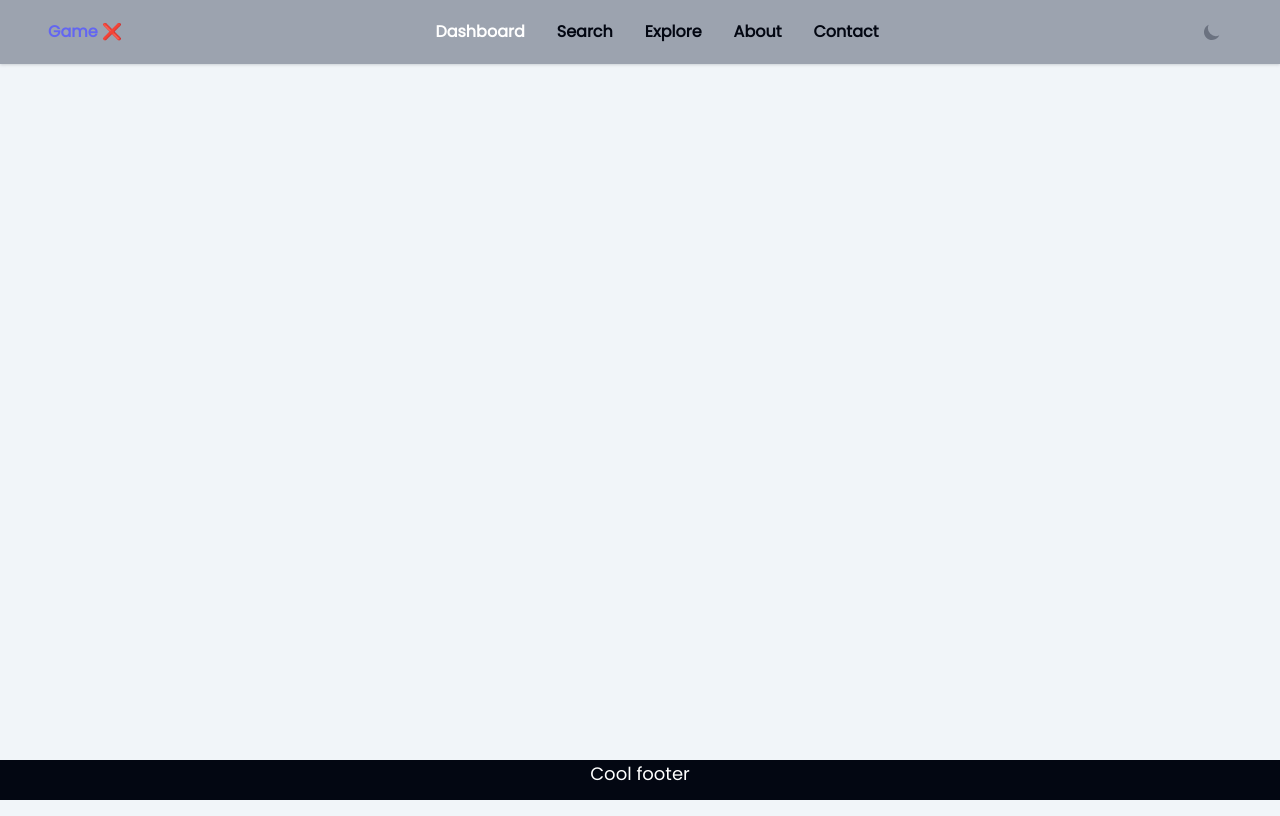
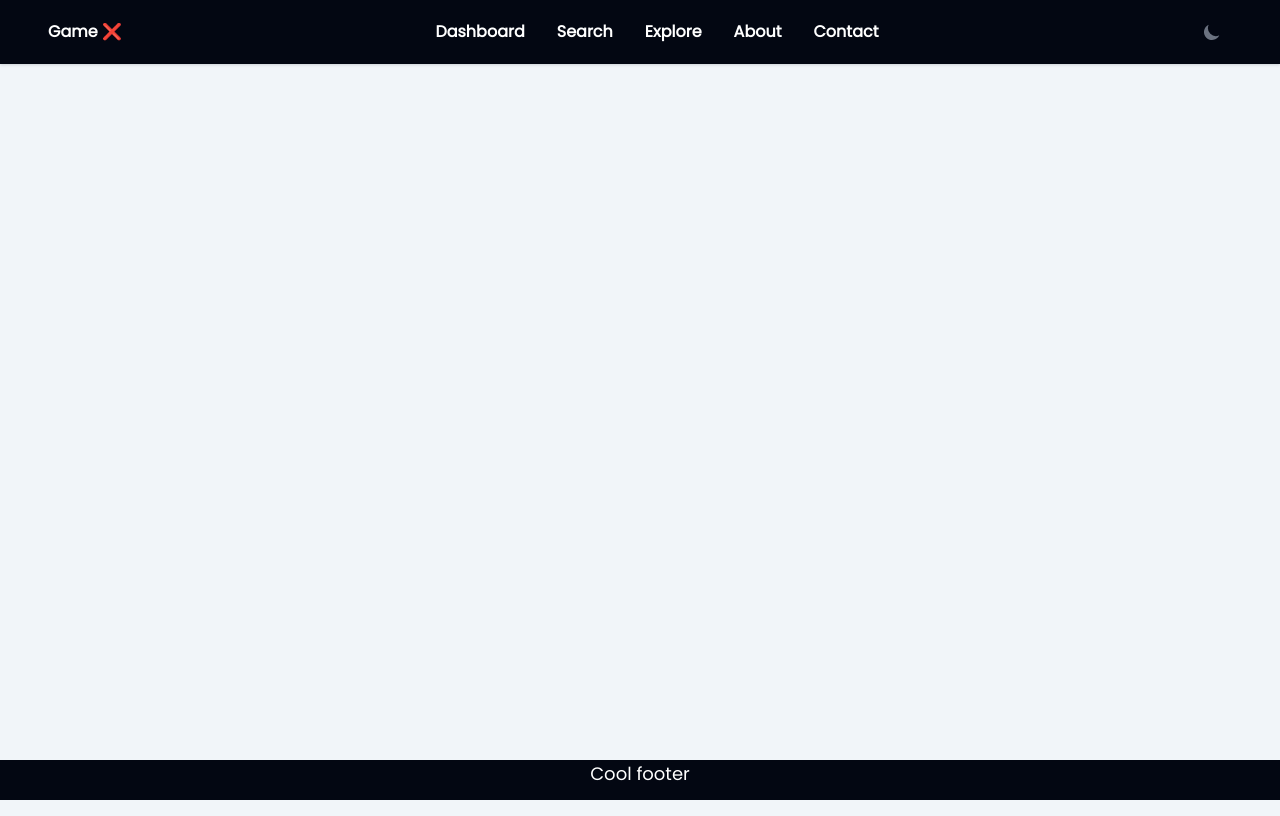
Before and after one commit to brrock/Game-x-new, an Eleventy site: page src/index.njk in a window 1280 px wide. Built offline with nearby package versions, Linux system fonts and the light colour scheme; Eleventy itself is replaced by a stand-in of ours; files that its build step writes are made by us from their sources.

Commit message:
W in the chat

```diff
--- a/src/_includes/header.njk
+++ b/src/_includes/header.njk
@@ -1,13 +1,13 @@
-<nav class="bg-gray-400     shadow shadow-gray-300  dark:bg-gradient-to-r from-indigo-500 via-purple-500 to-pink-500  w-100 px-8 md:px-auto absolute inset-x-0 top-0 dark: text-white ">
+<nav class="bg-gray-950     shadow shadow-gray-300  dark:bg-gradient-to-r from-indigo-500 via-purple-500 to-pink-500  w-100 px-8 md:px-auto absolute inset-x-0 top-0 dark: text-white ">
   <div
     class="md:h-16 h-28 mx-auto md:px-4 container flex items-center justify-between flex-wrap md:flex-nowrap">
     <!-- Logo -->
     <div
-      class="text-indigo-500 dark:text-white md:order-1">
+      class="  text-white md:order-1">
       <!-- Heroicon - Chip Outline -->
-      <span class="h-10 w-10 font-extrabold"> Game  <span> &#10060;  </span> </span>
+      <span class="h-10 w-10 font-extrabold "> Game  <span> &#10060;  </span> </span>
     </div>
-    <div class="text-gray-950    order-3 w-full md:w-auto md:order-2 dark:text-white">
+    <div class="   order-3 w-full md:w-auto md:order-2 text-white">
       <ul
         class="flex font-semibold justify-between">
         <!-- Active Link = text-indigo-500 Inactive Link = hover:text-indigo-500 -->
@@ -32,7 +32,7 @@
           <button
         id="theme-toggle"
         type="button"
-        class="text-gray-500 dark:text-gray-400 hover:bg-gray-100 dark:hover:bg-gray-700 focus:outline-none focus:ring-4
+        class="text-gray-500    dark:text-gray-400 hover:bg-gray-100 dark:hover:bg-gray-700 focus:outline-none focus:ring-4
           focus:ring-gray-200 dark:focus:ring-gray-700 rounded-lg text-sm p-2.5">
         <svg
           id="theme-toggle-dark-icon"
```
